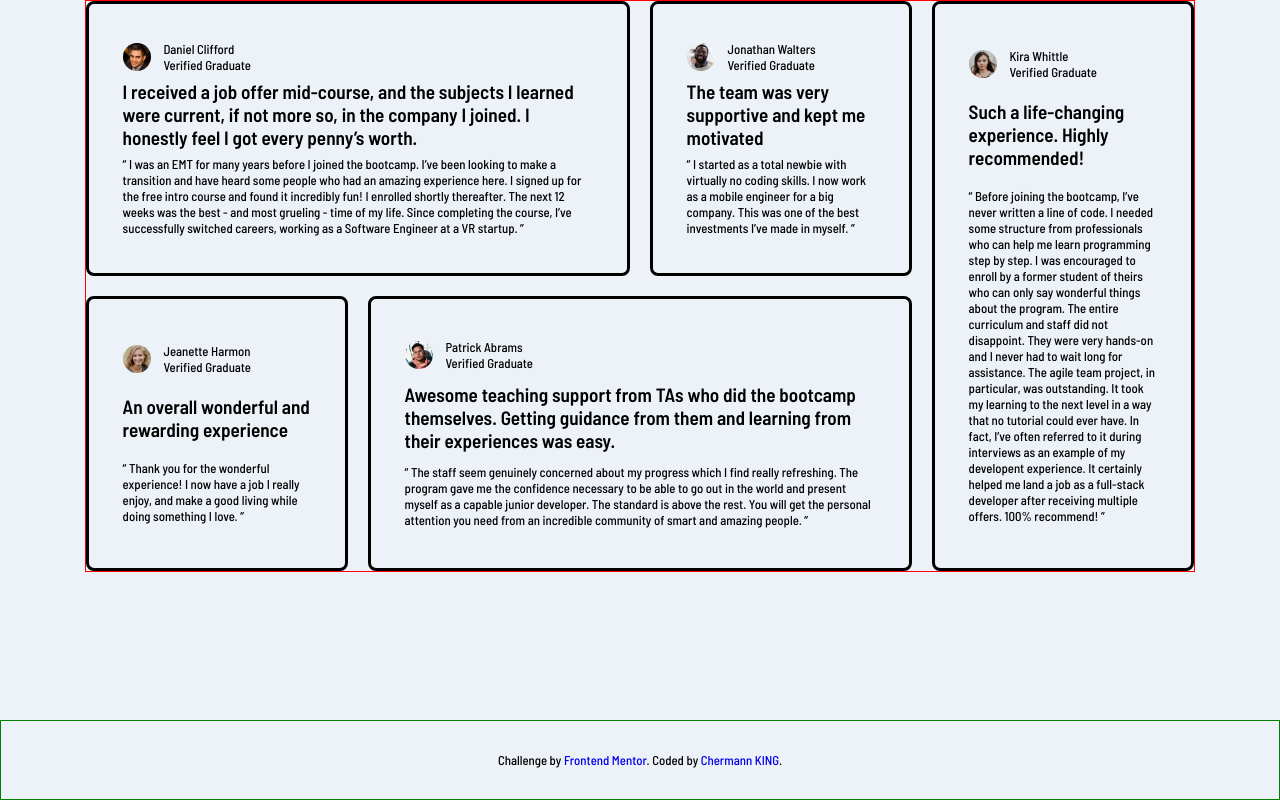
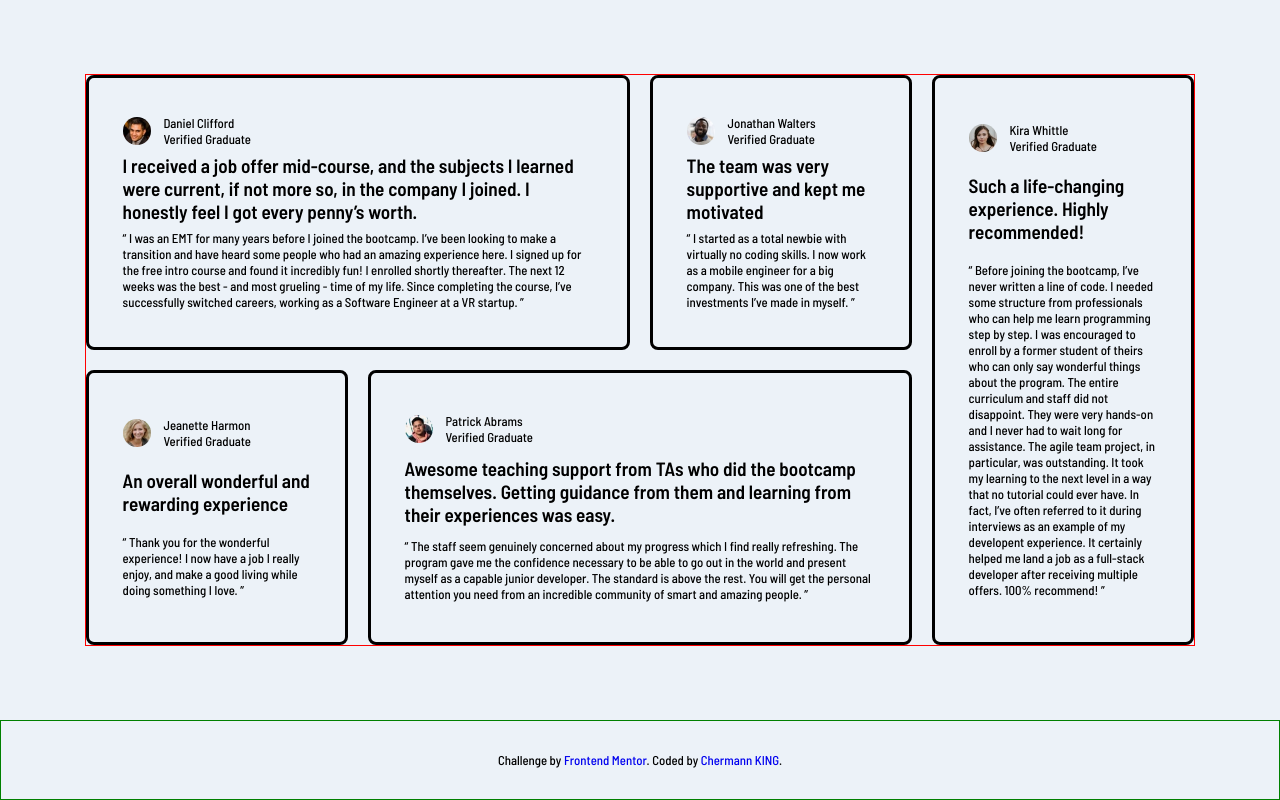
Before and after one commit to Chermann-KING/testimonials_grid_section---JUNIOR, a plain HTML site: page index.html in a window 1280 px wide. Drawn offline with Linux system fonts and the light colour scheme.

Commit message:
🎨 💄Change of the structure for a better display of the container's elements

```diff
--- a/index.html
+++ b/index.html
@@ -14,7 +14,8 @@
 
 <body>
 
-  <main class="container">
+  <main>
+    <div class="container">
 
       <article class="daniel">
         <div class="user">
@@ -104,6 +105,7 @@
           an incredible community of smart and amazing people. </q>
       </article>
 
+    </div>
   </main>
 
   <footer>
--- a/style.css
+++ b/style.css
@@ -39,6 +39,11 @@ body {
 }
 
 main {
+  height: 90vh;
+  display: flex;
+  align-items: center;
+}
+.container {
   border: 1px solid red;
 
   width: 1110px;
```
Lines whose indentation alone changed are shown as unchanged.
